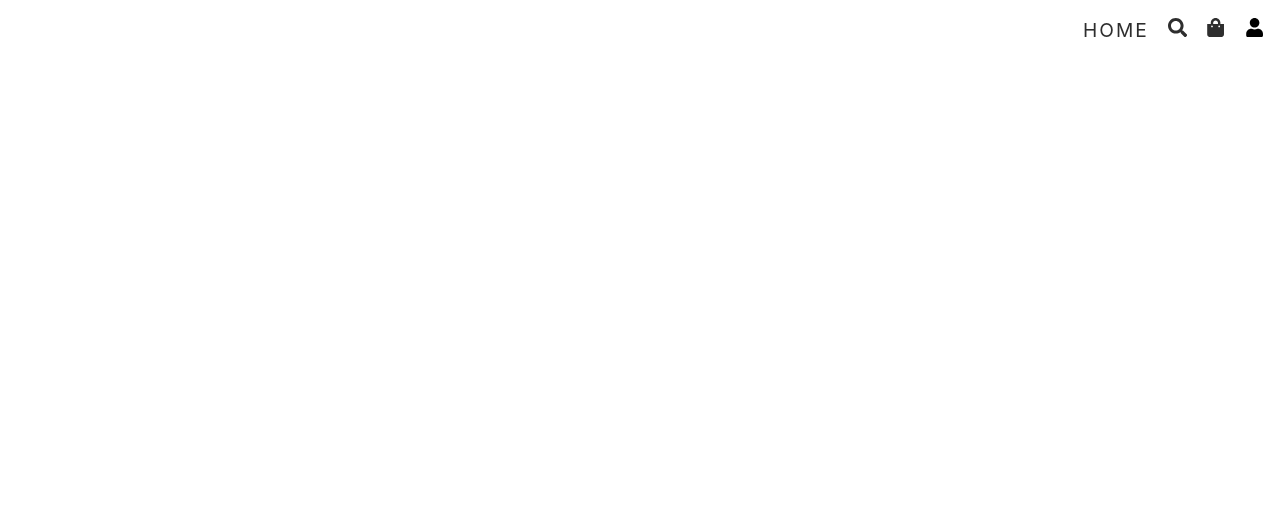
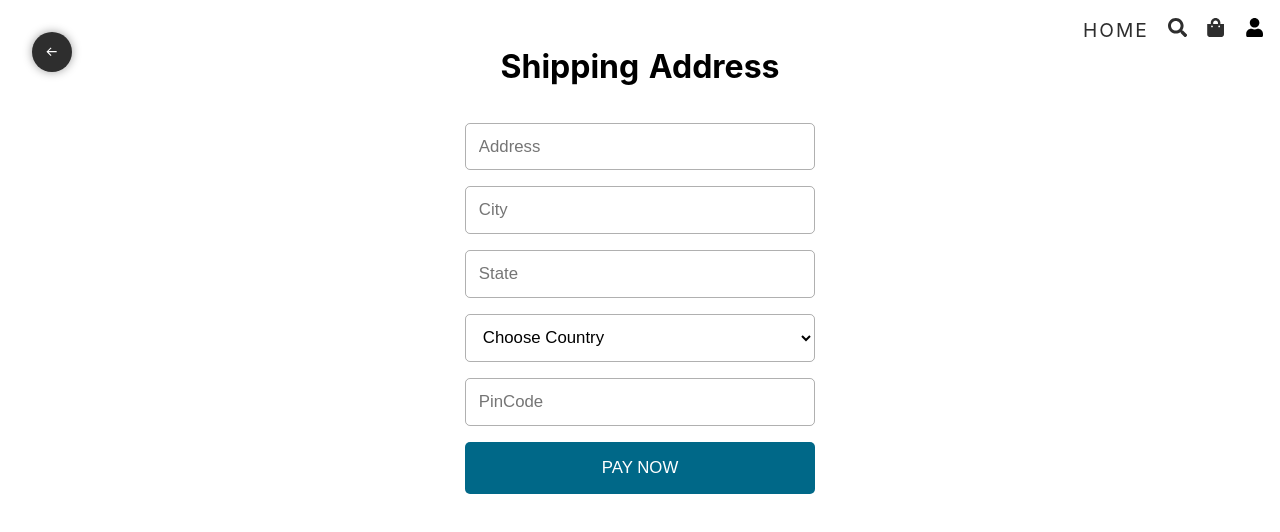
Before and after one commit to its-Rupesh/E-commerce-Frontend, a React (Vite) app: page /shipping in a window 1280 px wide. Before the commit this address had no page. Shown: the top 532 px of the page. Built offline with nearby package versions, Linux system fonts and the light colour scheme.

Commit message:
Shipping Page Created

```diff
--- a/src/App.tsx
+++ b/src/App.tsx
@@ -26,6 +26,7 @@
 const Home = lazy(() => import("./pages/Home"));
 const Search = lazy(() => import("./pages/Search"));
 const Cart = lazy(() => import("./pages/Cart"));
+const Shipping = lazy(() => import("./pages/shipping"));
 const App = () => {
   return (
     <Router>
@@ -35,6 +36,10 @@
           <Route path="/" element={<Home />} />
           <Route path="/search" element={<Search />} />
           <Route path="/cart" element={<Cart />} />
+          {/*Login Necessary*/}
+          <Route>
+            <Route path="/shipping" element={<Shipping />} />
+          </Route>
           {/*Admin Routes*/}
           <Route
           // // element={
--- /dev/null
+++ b/src/pages/Shipping.tsx
@@ -0,0 +1,75 @@
+import { ChangeEvent, useState } from "react";
+import { BiArrowBack } from "react-icons/bi";
+import { useNavigate } from "react-router-dom";
+
+const Shipping = () => {
+  const navigate = useNavigate();
+  const [shippingInfo, setshippingInfo] = useState({
+    address: "",
+    city: "",
+    state: "",
+    country: "",
+    pincode: "",
+  });
+  const changeHandler = (
+    e: ChangeEvent<HTMLInputElement | HTMLSelectElement>
+  ) => {
+    setshippingInfo((prev) => ({ ...prev, [e.target.name]: e.target.value }));
+  };
+  return (
+    <div className="shipping">
+      <button className="back-btn" onClick={() => navigate("/cart")}>
+        <BiArrowBack />
+      </button>
+      <form>
+        <h1>Shipping Address</h1>
+        <input
+          required
+          type="text"
+          placeholder="Address"
+          name="address"
+          value={shippingInfo.address}
+          onChange={changeHandler}
+        />
+        <input
+          required
+          type="text"
+          placeholder="City"
+          name="city"
+          value={shippingInfo.city}
+          onChange={changeHandler}
+        />
+        <input
+          required
+          type="text"
+          placeholder="State"
+          name="state"
+          value={shippingInfo.state}
+          onChange={changeHandler}
+        />
+        <select
+          name="country"
+          required
+          value={shippingInfo.country}
+          onChange={changeHandler}
+        >
+          <option value="">Choose Country</option>
+          <option value="India">India</option>
+          <option value="Nepal">Nepal</option>
+          <option value="Bhutan">Bhutan</option>
+        </select>
+        <input
+          required
+          type="number"
+          placeholder="PinCode"
+          name="pincode"
+          value={shippingInfo.pincode}
+          onChange={changeHandler}
+        />
+        <button type="submit">Pay Now</button>
+      </form>
+    </div>
+  );
+};
+
+export default Shipping;
--- /dev/null
+++ b/src/styles/_shipping.scss
@@ -0,0 +1,61 @@
+.shipping{
+    @include flex;
+    .back-btn{
+        @include square(2.5rem);
+        background-color:$color2;
+        color: $color1;
+        @include flex;
+        position: fixed;
+        left: 2rem;
+        top: 2rem;
+        border-radius: 100%;
+        border: none;
+        outline: none;
+        cursor: pointer;
+        box-shadow: 0 0 10px rgba(0, 0, 0, 0.384);
+        svg{
+            transition: all 0.3s;
+        }
+        &:hover svg{
+            translate:-0.25rem;
+        }
+    }
+    >form{
+        position: relative;
+        top: -50px;
+        max-width: 350px;
+        width: 100%;
+        display: flex;
+        flex-direction: column;
+        justify-content: center;
+        align-items: stretch;
+        gap: 1rem;
+     >h1{
+        word-spacing: 2px;
+        margin: 2rem;
+        text-align: center;
+        margin-bottom:1rem;
+     }
+     >input,>select{
+        padding: 0.8rem;
+        border: 1px solid rgba(31,31,31,0.351);
+        background-color:inherit;
+        width: 100%;
+        outline: none;
+        border-radius: 5px;
+        font-size: 1.05rem;
+     }
+     >button{
+        cursor: pointer;
+        border: none;
+        outline: none;
+        padding: 1rem;
+        background-color: $color3;
+        color: $color1;
+        border-radius: 5px;
+        font-size: 1.05rem;
+        text-transform: uppercase;
+
+     }
+    }
+}
--- a/src/styles/app.scss
+++ b/src/styles/app.scss
@@ -33,6 +33,7 @@
   @import "admin-styles/mixin";
   @import "home.scss";
   @import "cart.scss";
+  @import "shipping.scss";
 
   @import "admin-styles/dashboard";
   @import "admin-styles/products";
```
